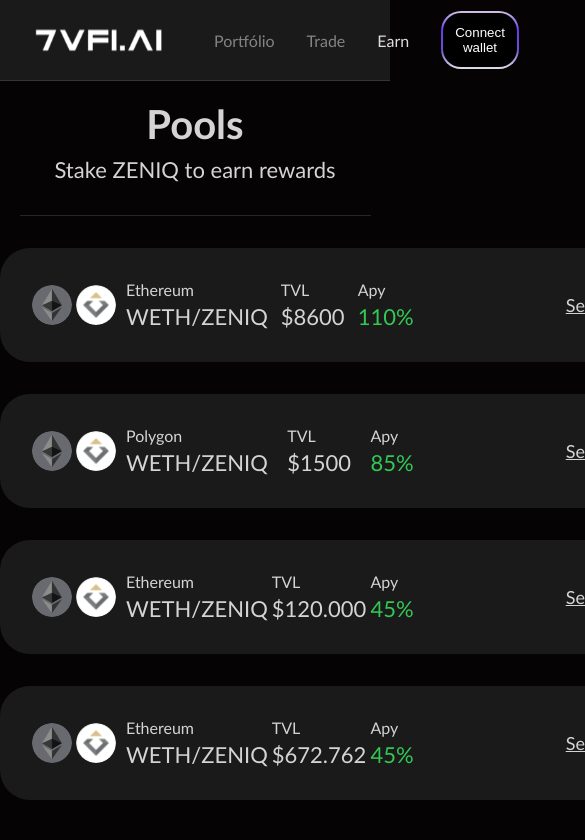
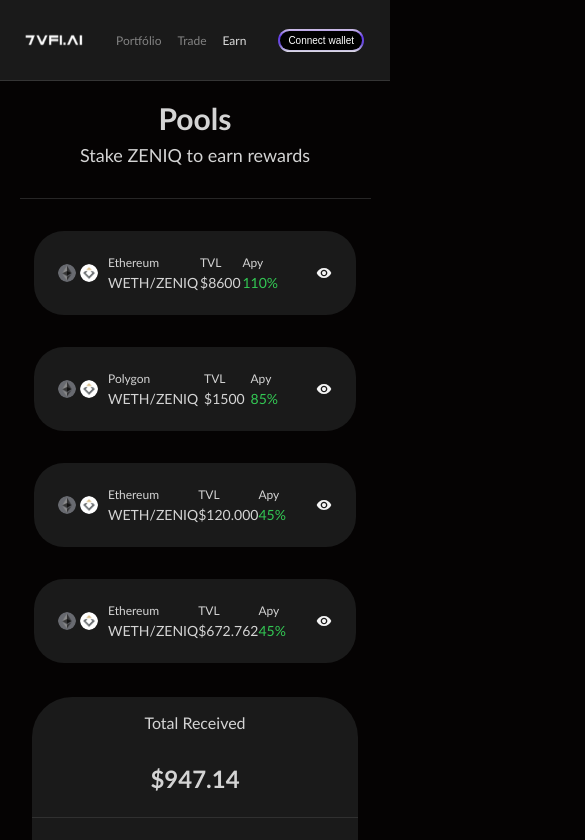
Before and after one commit to VitorMoura01/7VFI.AI-ZENIQ, a React (Vite) app in the folder frontend/: page / in a window 390 px wide. Shown: the top 840 px of the page, 585 px wide, since content can reach past the window. Built offline with nearby package versions, Linux system fonts and the light colour scheme.

Commit message:
feat: add mobile responsive

```diff
--- a/frontend/package.json
+++ b/frontend/package.json
@@ -12,6 +12,7 @@
   "dependencies": {
     "@metamask/sdk": "^0.6.2",
     "@metamask/sdk-react": "^0.6.2",
+    "@uniswap/sdk-core": "^4.0.7",
     "react": "^18.2.0",
     "react-dom": "^18.2.0",
     "react-router-dom": "^6.16.0",
--- a/frontend/src/components/header/index.tsx
+++ b/frontend/src/components/header/index.tsx
@@ -9,8 +9,10 @@
 
   const connectWallet = async (wallet: string) => {
     if (wallet == 'metamask') {
-      const response = await web3Service.connectMetamask()
-      setAccount(response[0])
+      const response: any = await web3Service.connectMetamask()
+      if (response) {
+        setAccount(response[0])
+      }
     }
   }
 
--- a/frontend/src/components/header/styles.module.scss
+++ b/frontend/src/components/header/styles.module.scss
@@ -46,3 +46,25 @@
     margin-right: 32px;
   }
 }
+
+@media only screen and (max-width: 1280px) {
+  .header {
+    font-size: 12px;
+    gap: 16px;
+
+    .logo {
+      margin-left: 24px;
+      img {
+        width: 60px;
+        height: 60px;
+      }
+    }
+
+    .button {
+      font-size: 10px;
+      padding: 4px 8px;
+      margin-right: 8px;
+      margin-left: 16px;
+    }
+  }
+}
--- a/frontend/src/components/poolCard/index.tsx
+++ b/frontend/src/components/poolCard/index.tsx
@@ -4,6 +4,8 @@
 
 import zeniq from '../../assets/coins/zeniq.png'
 import weth from '../../assets/coins/weth.png'
+
+import eye from '../../assets/eye.svg'
 
 type Props = {
   data: Pool
@@ -53,6 +55,9 @@
       </div>
 
       <div className={styles.button}>See analytics</div>
+      <div className={styles.buttonIcon}>
+        <img src={eye} alt="" />
+      </div>
     </div>
   )
 }
--- a/frontend/src/components/poolCard/styles.module.scss
+++ b/frontend/src/components/poolCard/styles.module.scss
@@ -8,6 +8,7 @@
   .wrapper {
     display: flex;
     width: 60%;
+    min-width: 220px;
     justify-content: space-between;
 
     .col {
@@ -61,4 +62,62 @@
     }
   }
 
+  .buttonIcon {
+    display: none;
+  }
 }
+
+@media only screen and (max-width: 1280px) {
+  .card {
+    padding: 24px;
+    // .wrapper {
+    //   .col {
+    //     .title {
+    //       font-size: 12px;
+    //     }
+
+    //     .icon {
+    //       width: 18px;
+    //       height: 18px;
+    //     }
+
+    //     .data {
+    //       font-size: 14px;
+    //     }
+    //   }
+    // }
+
+    .button {
+      display: none;
+    }
+
+    .buttonIcon {
+      display: flex;
+      margin-left: auto;
+      margin-right: 0;
+      width: 16px;
+      height: 16px;
+    }
+  }
+}
+
+@media screen and (max-width: 768px) {
+  .card {
+    .wrapper {
+      .col {
+        .title {
+          font-size: 12px;
+        }
+
+        .icon {
+          width: 18px;
+          height: 18px;
+        }
+
+        .data {
+          font-size: 14px;
+        }
+      }
+    }
+  }
+}
--- a/frontend/src/pages/home/styles.module.scss
+++ b/frontend/src/pages/home/styles.module.scss
@@ -38,7 +38,7 @@
     margin: 32px 0;
 
     .col {
-      min-width: 700px;
+      min-width: 60%;
       display: flex;
       flex-direction: column;
       gap: 32px;
@@ -104,3 +104,65 @@
     }
   }
 }
+
+@media screen and (max-width: 1280px) {
+  .title {
+    h1 {
+      font-size: 30px !important;
+    }
+    p {
+      font-size: 18px !important;
+    }
+  }
+
+  .content {
+    flex-direction: column;
+    gap: 34px;
+
+    .col {
+      margin: 0px 34px;
+    }
+
+    .card {
+
+      .total {
+        font-size: 16px !important;
+      }
+
+      .value {
+        font-size: 24px !important;
+        margin-top: 16px !important;
+        margin-bottom: 24px !important;
+      }
+
+      .divider {
+        margin: 0 !important;
+      }
+
+      .coin {
+        margin-top: 24px !important;
+
+        .icon {
+          img {
+            width: 24px;
+            height: 24px;
+          }
+        }
+
+        p {
+          margin: 0;
+          font-size: 14px !important;
+        }
+
+        .cointTitle {
+          font-size: 14px !important;
+        }
+
+        .coinDesc {
+          color: #838383;
+          font-size: 12px !important;
+        }
+      }
+    }
+  }
+}
```
Also changed, not shown: frontend/src/assets/eye.svg (added), 1 other file (tests, documents, lock files or other folders).
